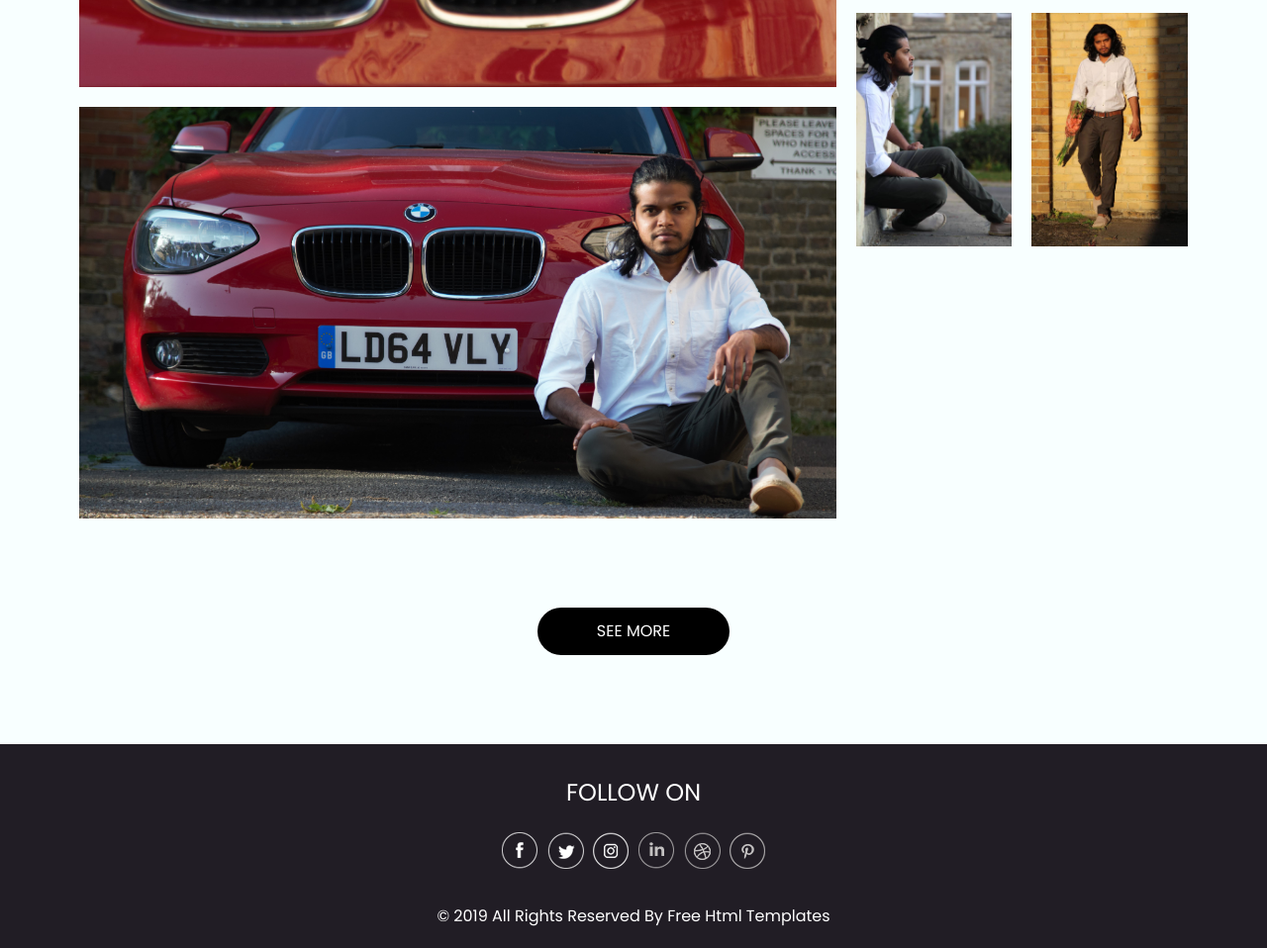
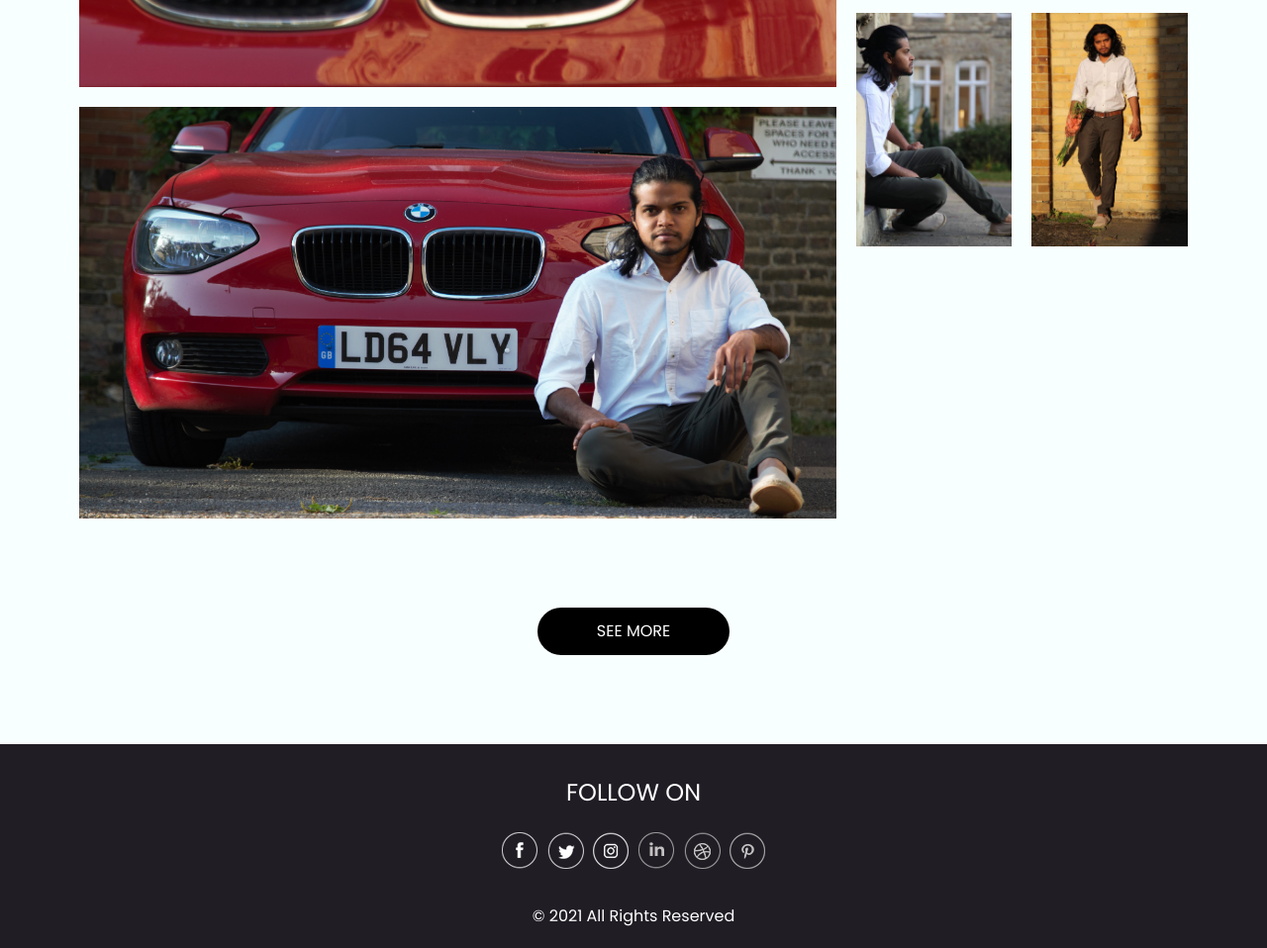
Before and after one commit to Pictureskavin/pictureskavin.github.io, a plain HTML site: page portfolio.html in a window 1280 px wide. Shown: the part 1269-2227 px from the top of the page at 99% size. Drawn offline with Linux system fonts and the light colour scheme.

Commit message:
Update portfolio.html

```diff
--- a/portfolio.html
+++ b/portfolio.html
@@ -203,8 +203,7 @@
   <section class="container-fluid footer_section">
     <div class="container">
       <p>
-        &copy; 2019 All Rights Reserved By
-        <a href="https://html.design/">Free Html Templates</a>
+        &copy; 2021 All Rights Reserved
       </p>
     </div>
   </section>
```
